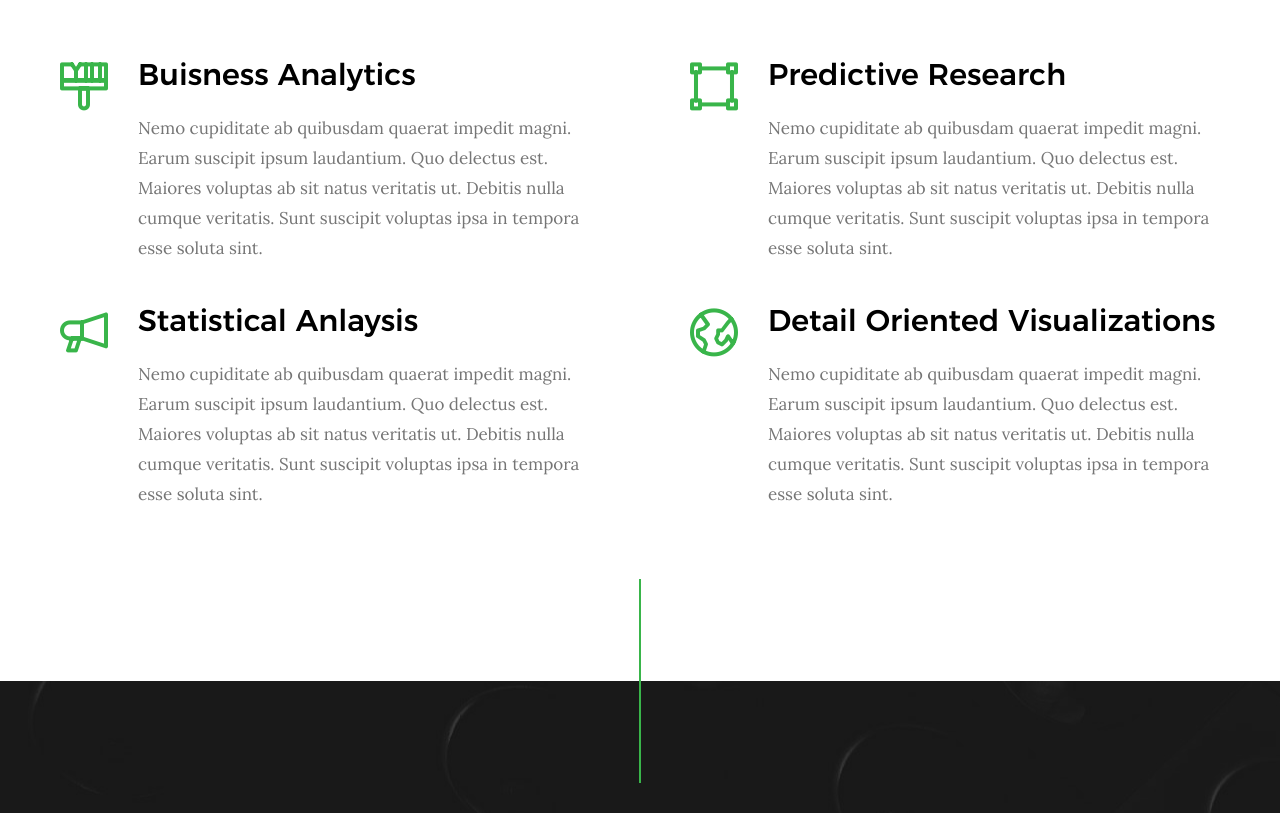
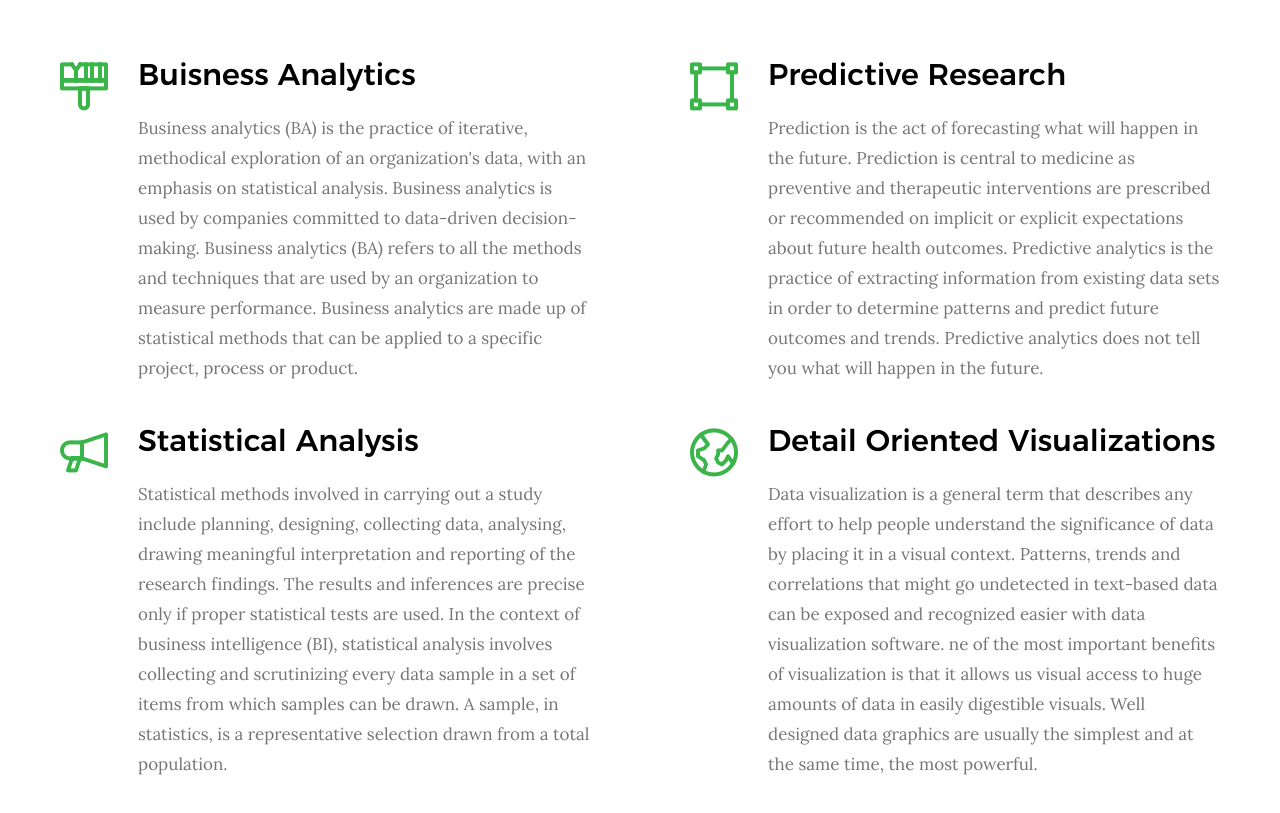
Before and after one commit to Naimexi/naimexi.github.io, a plain HTML site: page index.html in a window 1280 px wide. Shown: the part 2110-2923 px from the top of the page. Drawn offline with Linux system fonts and the light colour scheme; files whose address does not match are found by name.

Commit message:
update buisness portfolio

```diff
--- a/index.html
+++ b/index.html
@@ -226,9 +226,7 @@
                 </div>
                 <div class="service-text">
                     <h3 class="h2">Buisness Analytics</h3>
-                    <p>Nemo cupiditate ab quibusdam quaerat impedit magni. Earum suscipit ipsum laudantium.
-                    Quo delectus est. Maiores voluptas ab sit natus veritatis ut. Debitis nulla cumque veritatis.
-                    Sunt suscipit voluptas ipsa in tempora esse soluta sint.
+                    <p>Business analytics (BA) is the practice of iterative, methodical exploration of an organization's data, with an emphasis on statistical analysis. Business analytics is used by companies committed to data-driven decision-making. Business analytics (BA) refers to all the methods and techniques that are used by an organization to measure performance. Business analytics are made up of statistical methods that can be applied to a specific project, process or product.
                     </p>
                 </div>
             </div>
@@ -239,9 +237,7 @@
                 </div>
                 <div class="service-text">
                     <h3 class="h2">Predictive Research</h3>
-                    <p>Nemo cupiditate ab quibusdam quaerat impedit magni. Earum suscipit ipsum laudantium.
-                    Quo delectus est. Maiores voluptas ab sit natus veritatis ut. Debitis nulla cumque veritatis.
-                    Sunt suscipit voluptas ipsa in tempora esse soluta sint.
+                    <p> Prediction is the act of forecasting what will happen in the future. Prediction is central to medicine as preventive and therapeutic interventions are prescribed or recommended on implicit or explicit expectations about future health outcomes. Predictive analytics is the practice of extracting information from existing data sets in order to determine patterns and predict future outcomes and trends. Predictive analytics does not tell you what will happen in the future.
                     </p>
                 </div>
             </div>
@@ -251,10 +247,8 @@
                     <i class="icon-megaphone"></i>
                 </div>
                 <div class="service-text">
-                    <h3 class="h2">Statistical Anlaysis</h3>
-                    <p>Nemo cupiditate ab quibusdam quaerat impedit magni. Earum suscipit ipsum laudantium.
-                    Quo delectus est. Maiores voluptas ab sit natus veritatis ut. Debitis nulla cumque veritatis.
-                    Sunt suscipit voluptas ipsa in tempora esse soluta sint.
+                    <h3 class="h2">Statistical Analysis</h3>
+                    <p>Statistical methods involved in carrying out a study include planning, designing, collecting data, analysing, drawing meaningful interpretation and reporting of the research findings. The results and inferences are precise only if proper statistical tests are used. In the context of business intelligence (BI), statistical analysis involves collecting and scrutinizing every data sample in a set of items from which samples can be drawn. A sample, in statistics, is a representative selection drawn from a total population.
                     </p>
                 </div>
             </div>
@@ -265,9 +259,7 @@
                 </div>
                 <div class="service-text">
                     <h3 class="h2">Detail Oriented Visualizations</h3>
-                    <p>Nemo cupiditate ab quibusdam quaerat impedit magni. Earum suscipit ipsum laudantium.
-                    Quo delectus est. Maiores voluptas ab sit natus veritatis ut. Debitis nulla cumque veritatis.
-                    Sunt suscipit voluptas ipsa in tempora esse soluta sint.
+                    <p>Data visualization is a general term that describes any effort to help people understand the significance of data by placing it in a visual context. Patterns, trends and correlations that might go undetected in text-based data can be exposed and recognized easier with data visualization software. ne of the most important beneﬁts of visualization is that it allows us visual access to huge amounts of data in easily digestible visuals. Well designed data graphics are usually the simplest and at the same time, the most powerful.
                     </p>
                 </div>
             </div>
```
